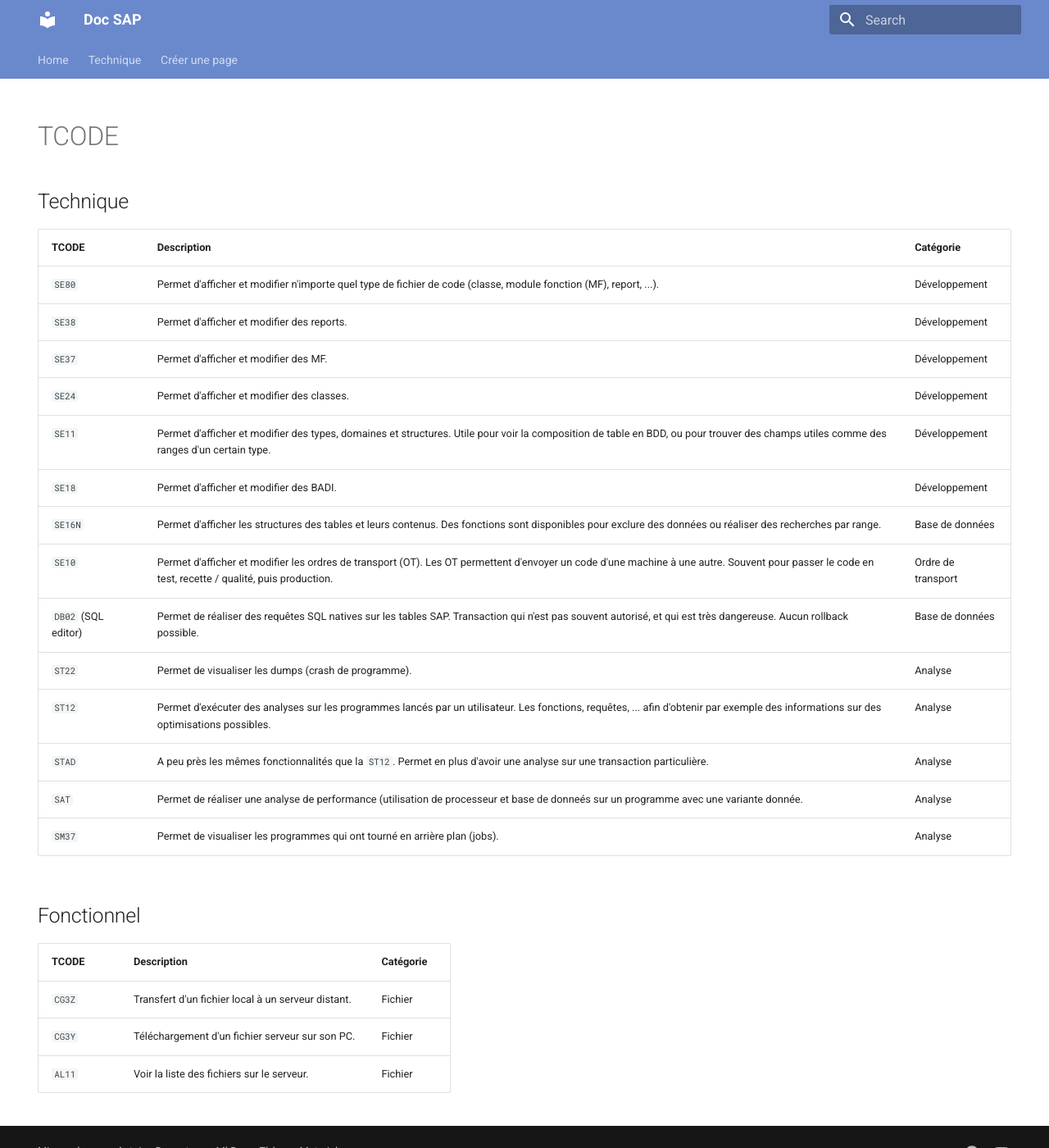
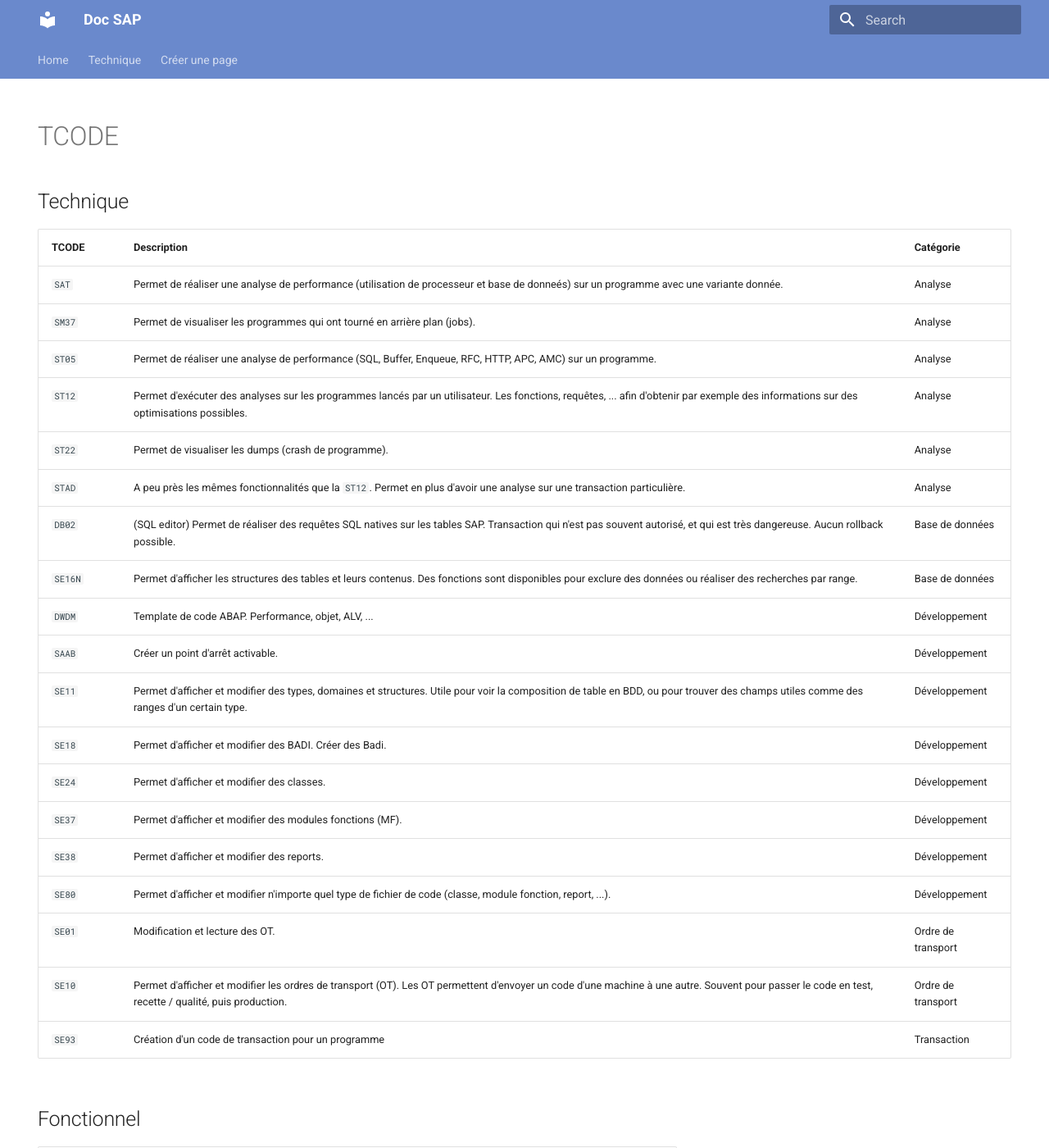
Before and after one commit to BoBsmil3Y/mkdoc-doc-sap, an MkDocs documentation site: the page built from docs/Memo/tcode.md, in a window 1280 px wide and 1400 px high. Shown: the whole window at 82% size. Built offline with MkDocs 1.6.1 and Material for MkDocs 9.7.7, drawn with Linux system fonts in a browser that asks for light colours; some of the changed text lies outside the part shown.

Commit message:
Adding end of tcode and creation of resource page

```diff
--- a/docs/Memo/tcode.md
+++ b/docs/Memo/tcode.md
@@ -9,26 +9,41 @@ hide:
 
 # TCODE
 ## Technique
-| TCODE      | Description                          | Catégorie |
-| ----------- | ------------------------------------ | ---- |
-| `SE80`       | Permet d'afficher et modifier n'importe quel type de fichier de code (classe, module fonction (MF), report, ...).  | Développement |
-| `SE38`       | Permet d'afficher et modifier des reports. | Développement |
-| `SE37`    | Permet d'afficher et modifier des MF. | Développement |
-| `SE24`    | Permet d'afficher et modifier des classes. | Développement |
-| `SE11`    | Permet d'afficher et modifier des types, domaines et structures. Utile pour voir la composition de table en BDD, ou pour trouver des champs utiles comme des ranges d'un certain type. | Développement |
-| `SE18`    | Permet d'afficher et modifier des BADI. | Développement |
-| `SE16N`    | Permet d'afficher les structures des tables et leurs contenus. Des fonctions sont disponibles pour exclure des données ou réaliser des recherches par range. | Base de données |
-| `SE10`    | Permet d'afficher et modifier les ordres de transport (OT). Les OT permettent d'envoyer un code d'une machine à une autre. Souvent pour passer le code en test, recette / qualité, puis production. | Ordre de transport |
-| `DB02` (SQL editor)    | Permet de réaliser des requêtes SQL natives sur les tables SAP. Transaction qui n'est pas souvent autorisé, et qui est très dangereuse. Aucun rollback possible. | Base de données |
-| `ST22`    | Permet de visualiser les dumps (crash de programme). | Analyse |
-| `ST12`    | Permet d'exécuter des analyses sur les programmes lancés par un utilisateur. Les fonctions, requêtes, ... afin d'obtenir par exemple des informations sur des optimisations possibles. | Analyse |
-| `STAD`    | A peu près les mêmes fonctionnalités que la `ST12`. Permet en plus d'avoir une analyse sur une transaction particulière. | Analyse |
-| `SAT`    | Permet de réaliser une analyse de performance (utilisation de processeur et base de donneés sur un programme avec une variante donnée. | Analyse |
-| `SM37`    | Permet de visualiser les programmes qui ont tourné en arrière plan (jobs). | Analyse |
+| TCODE    | Description                          | Catégorie |
+| ---------| ------------------------------------ | --------- |
+| `SAT`    | Permet de réaliser une analyse de performance (utilisation de processeur et base de donneés) sur un programme avec une variante donnée. | Analyse |
+| `SM37`   | Permet de visualiser les programmes qui ont tourné en arrière plan (jobs). | Analyse |
+| `ST05`    | Permet de réaliser une analyse de performance (SQL, Buffer, Enqueue, RFC, HTTP, APC, AMC) sur un programme. | Analyse |
+| `ST12`   | Permet d'exécuter des analyses sur les programmes lancés par un utilisateur. Les fonctions, requêtes, ... afin d'obtenir par exemple des informations sur des optimisations possibles. | Analyse |
+| `ST22`   | Permet de visualiser les dumps (crash de programme). | Analyse |
+| `STAD`   | A peu près les mêmes fonctionnalités que la `ST12`. Permet en plus d'avoir une analyse sur une transaction particulière. | Analyse |
+| `DB02`   | (SQL editor) Permet de réaliser des requêtes SQL natives sur les tables SAP. Transaction qui n'est pas souvent autorisé, et qui est très dangereuse. Aucun rollback possible. | Base de données |
+| `SE16N`  | Permet d'afficher les structures des tables et leurs contenus. Des fonctions sont disponibles pour exclure des données ou réaliser des recherches par range. | Base de données |
+| `DWDM`   | Template de code ABAP. Performance, objet, ALV, ... | Développement |
+| `SAAB`   | Créer un point d'arrêt activable. | Développement |
+| `SE11`   | Permet d'afficher et modifier des types, domaines et structures. Utile pour voir la composition de table en BDD, ou pour trouver des champs utiles comme des ranges d'un certain type. | Développement |
+| `SE18`   | Permet d'afficher et modifier des BADI. Créer des Badi. | Développement |
+| `SE24`   | Permet d'afficher et modifier des classes. | Développement |
+| `SE37`   | Permet d'afficher et modifier des modules fonctions (MF). | Développement |
+| `SE38`   | Permet d'afficher et modifier des reports. | Développement |
+| `SE80`   | Permet d'afficher et modifier n'importe quel type de fichier de code (classe, module fonction, report, ...).  | Développement |
+| `SE01`   | Modification et lecture des OT. | Ordre de transport |
+| `SE10`   | Permet d'afficher et modifier les ordres de transport (OT). Les OT permettent d'envoyer un code d'une machine à une autre. Souvent pour passer le code en test, recette / qualité, puis production. | Ordre de transport |
+| `SE93`   | Création d'un code de transaction pour un programme | Transaction |
+
 
 ## Fonctionnel
-| TCODE      | Description                          | Catégorie |
-| ----------- | ------------------------------------ | ---- |
-| `CG3Z`       | Transfert d'un fichier local à un serveur distant.  | Fichier |
-| `CG3Y`       | Téléchargement d'un fichier serveur sur son PC.  | Fichier |
-| `AL11`       | Voir la liste des fichiers sur le serveur.  | Fichier |
+| TCODE    | Description                          | Catégorie |
+| ---------| ------------------------------------ | --------- |
+| `ME23N`   | Lire les informations de commandes. | Commande |
+| `CG3Z`   | Transfert d'un fichier local à un serveur distant.  | Fichier |
+| `CG3Y`   | Téléchargement d'un fichier serveur sur son PC.  | Fichier |
+| `AL11`   | Voir la liste des fichiers sur le serveur.  | Fichier |
+| `WE19`   | Copier des IDOCs. | IDOC |
+| `WE20`   | Créer des Partner Profil pour les IDOCs. | IDOC |
+| `BD87`   | Analyser des IDOCs. | IDOC |
+| `SLG1`   | Visualiser les logs de programmes. | Log |
+| `SM50`   | Ressource dispo sur la machine actuelle. Débug Prog en cours: ProgMode->Prog->debug | Ressource machine |
+| `SM51`   | Ressource dispo sur toutes les machines. | Ressource machine |
+| `SU01`   | Changer et unlock les sessions.  | Utilisateur |
+| `SU53`   | Permet de voir les logs de refus d'autorisation. | Utilisateur |
```
Also changed, not shown: docs/Memo/ressources.md (added, +9 -0 lines).
